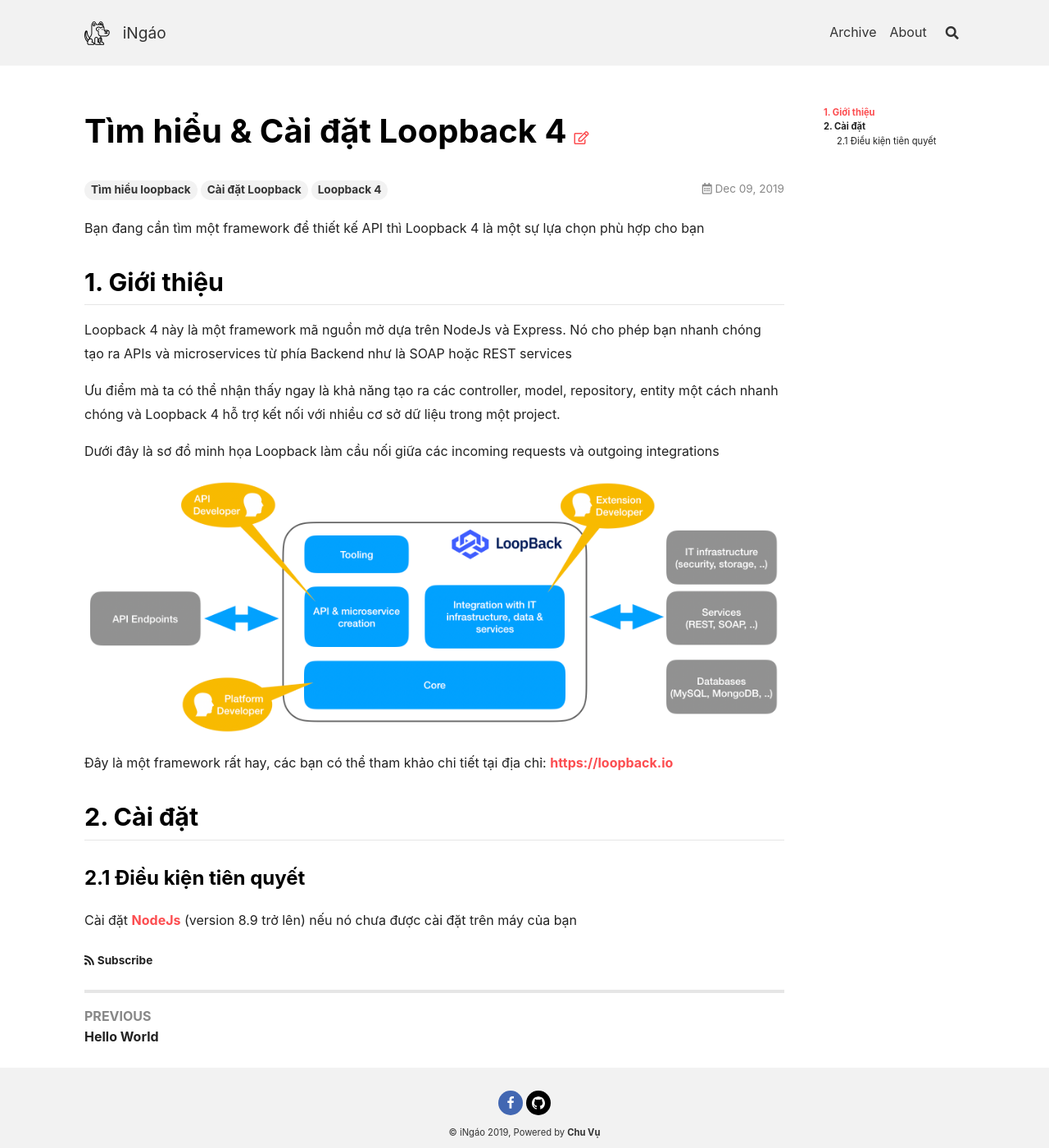
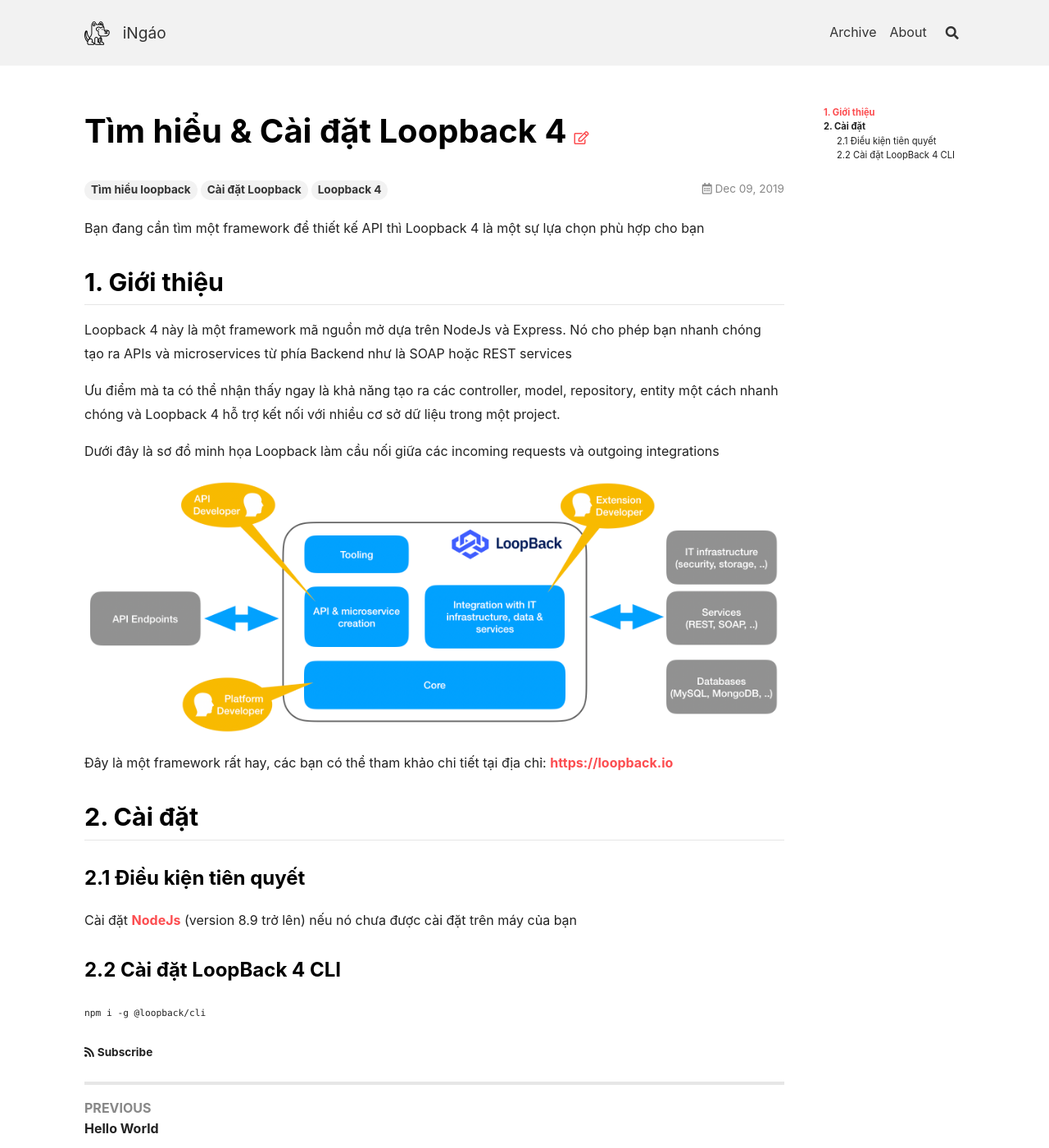
Before and after one commit to vu-cv/vu-cv.github.io, a Jekyll site: the page built from _posts/2019-12-09-tim-hieu-va-cai-dat-loopback-4.md, in a window 1280 px wide and 1400 px high. Shown: the whole window at 82% size. Built offline with Jekyll 4.4.1, drawn with Linux system fonts in a browser that asks for light colours; nearby versions of some CDN libraries.

Commit message:
Update 2019-12-09-tim-hieu-va-cai-dat-loopback-4.md

````diff
--- a/_posts/2019-12-09-tim-hieu-va-cai-dat-loopback-4.md
+++ b/_posts/2019-12-09-tim-hieu-va-cai-dat-loopback-4.md
@@ -17,4 +17,9 @@ Dưới đây là sơ đồ minh họa Loopback làm cầu nối giữa các inc
 
 ## 2. Cài đặt
 ### 2.1 Điều kiện tiên quyết
-Cài đặt [NodeJs](https://loopback.io){:target="_blank"} (version 8.9 trở lên) nếu nó chưa được cài đặt trên máy của bạn
+Cài đặt [NodeJs](https://nodejs.org/en/download/){:target="_blank"} (version 8.9 trở lên) nếu nó chưa được cài đặt trên máy của bạn
+
+### 2.2 Cài đặt LoopBack 4 CLI
+```npm
+npm i -g @loopback/cli
+```
````
